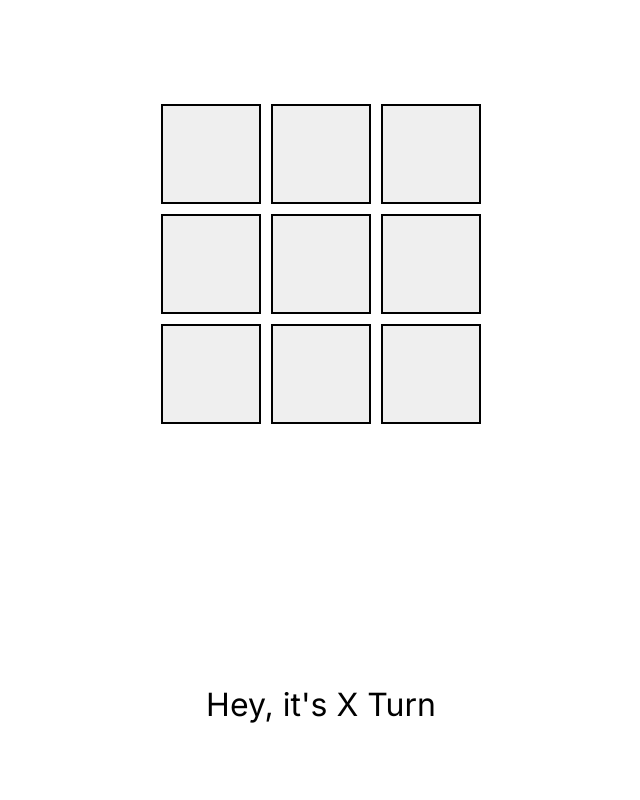
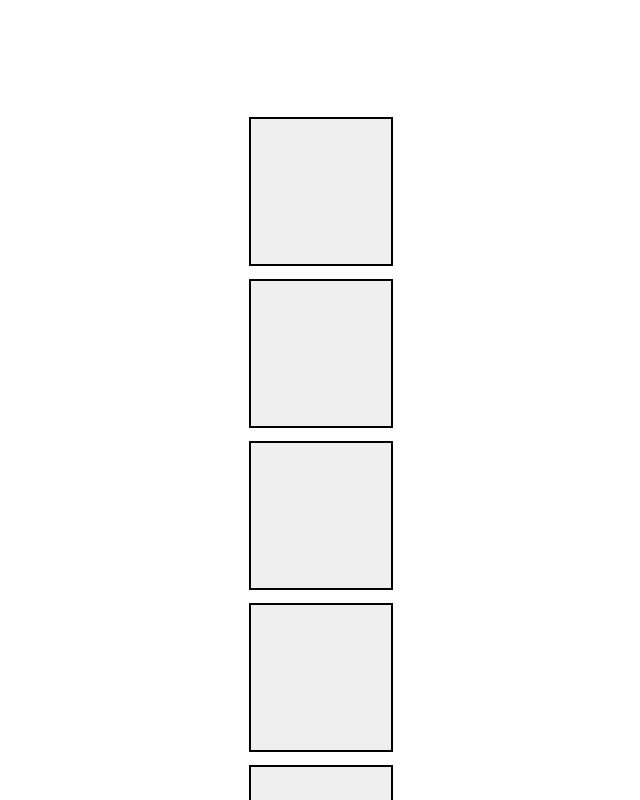
Before and after one commit to devAyush007/tic-tac-toe, a Next.js app: page / in a window 1280 px wide. Shown: the top 800 px of the page, without its empty margins (319-959 px from the left). Built offline with nearby package versions, Linux system fonts and the light colour scheme.

Commit message:
Added more

```diff
--- a/src/app/globals.css
+++ b/src/app/globals.css
@@ -1,17 +1,16 @@
-/* Common styles for all devices */
-.grid {
+.container {
   display: grid;
   grid-gap: 10px;
-  grid-template-columns: repeat(3, 1fr);
+  grid-template-columns: repeat(auto-fit, minmax(100px, 1fr));
 }
 
 .square {
-  width: 100px;
-  height: 100px;
+  width: 100%;
+  height: 0;
+  padding-bottom: 100%;
   font-size: 5rem;
   border: 2px solid black;
 }
-
 .square_o {
   background-color: rgb(87, 218, 21);
 }
@@ -117,6 +116,11 @@ p, .p_, .p__, .p___ {
 
 /* Media query for screens with a maximum width of 767px (mobile) */
 @media (max-width: 767px) {
+  .container {
+    grid-template-columns: repeat(3, 1fr);
+    grid-gap: 5px;
+  }
+
   .grid {
     grid-template-columns: repeat(2, 1fr);
     grid-gap: 5px;
@@ -136,6 +140,10 @@ p, .p_, .p__, .p___ {
 
 /* Media query for screens with a maximum width of 1023px (tablet) */
 @media (max-width: 1023px) {
+  .container {
+    grid-template-columns: repeat(3, 1fr);
+    grid-gap: 10px;
+  }
   .grid {
     grid-template-columns: repeat(2, 1fr);
     grid-gap: 10px;
```
